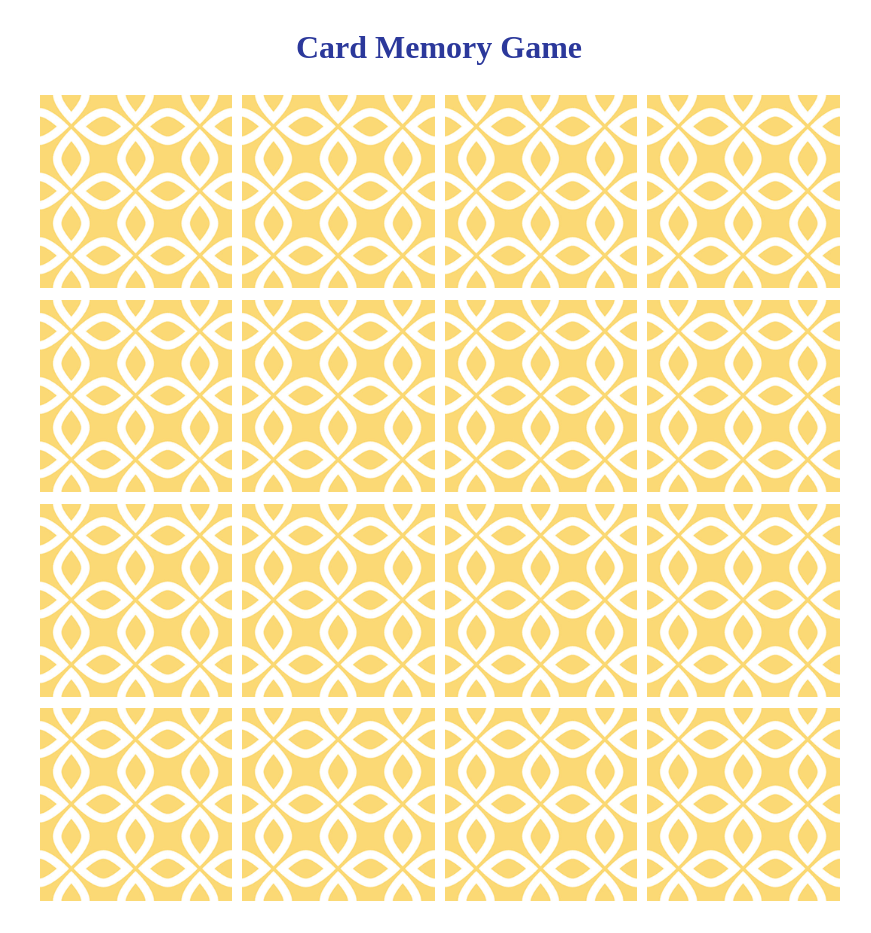
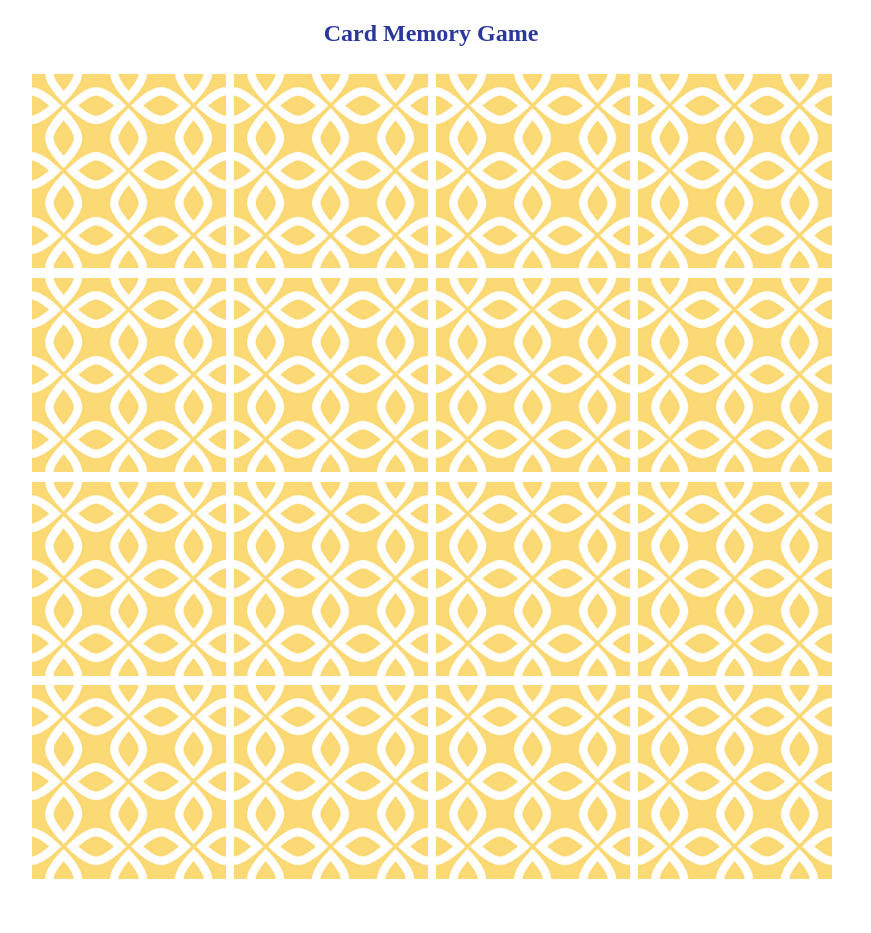
Before and after one commit to Kris-2022/Memory-CardGame, a plain HTML site: page index.html in a window 1280 px wide. Shown: the whole page, without its empty margins (209-1080 px from the left). After the commit the page ends 888 px from the top, so only its background shows below. Drawn offline with Linux system fonts and the light colour scheme.

Commit message:
Add files via upload

```diff
--- a/index.html
+++ b/index.html
@@ -13,7 +13,7 @@
 
 <body>
 
-    <h1 style="color:rgb(43, 56, 155)">Card Memory Game</h1>
+    <h2 style="color:rgb(43, 56, 155)">Card Memory Game</h2>
 
     <div id="grid"></div>
 
--- a/memorygame.js
+++ b/memorygame.js
@@ -137,8 +137,12 @@ function flipCard() {
                 cardPicked = null
                 counter++
                 if (counter == cardArray.length / 2) {
-                    document.getElementById('result').innerHTML = 'You won with ' + (++moveCounter) + ' moves!  '
+                    document.getElementById('result').innerHTML = 'You won with ' + moveCounter + ' moves!  '
                     document.getElementById("redo").style.display = "block"; // making the redo button visible
+                    // scroll vertically to focus on the victory message and the redo button
+                    document.getElementById("redo").scrollIntoView({ behavior: "smooth" });
+
+
                     return
                 }
             }
--- a/styles.css
+++ b/styles.css
@@ -4,24 +4,25 @@ body {
     display: flex;
     flex-direction: column;
     align-items: center;
+    margin:0;
+    padding:0;
 }
 
 
 #grid {
     display: grid;
     grid-template-columns: repeat(4, 1fr);   /* Creates 4 equal-sized columns */
-    gap: 10px;   /* Adds a 10px gap between cards */
+    gap: 1%;   /* Adds a 10px gap between cards */
     max-width: 800px;   /* Set a maximum width for the grid */
     margin: 0 auto;   /* Center the grid horizontally */
-    padding: 0.5% 0;  /* Add padding to the grid */
-
+    padding: 0.5% 1%;  /* Add padding to the grid */
 }
 
 
 
 #grid img {
     max-width: 100%;
-    height: auto;
+    max-height: 100%;
     padding: 0.5%;
 }
 
```
